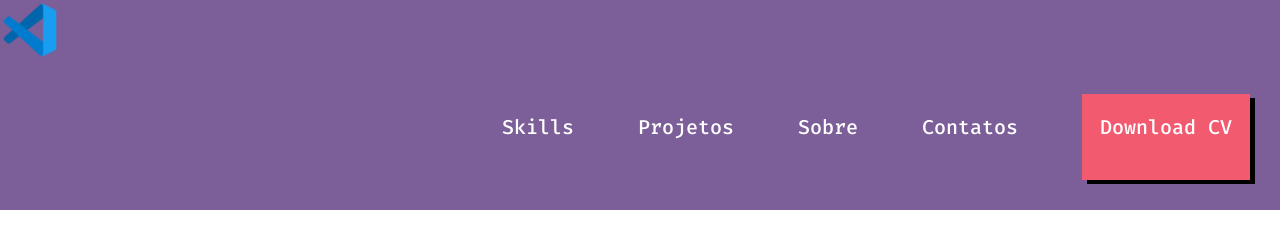
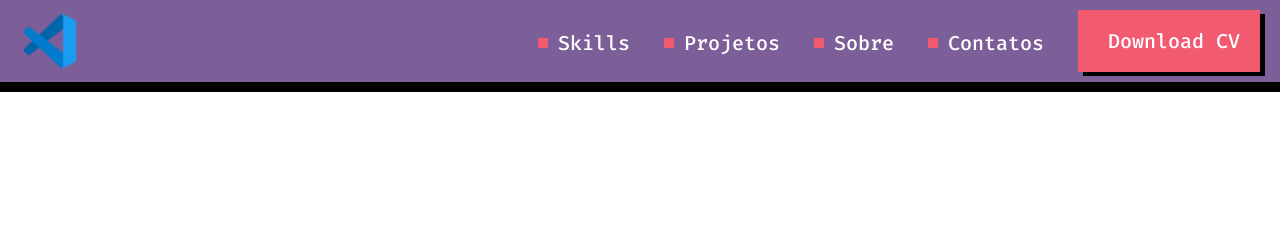
Before and after one commit to daylightdev2/portfolio, a plain HTML site: page index.html in a window 1280 px wide. Drawn offline with Linux system fonts and the light colour scheme.

Commit message:
headder visual "done"

```diff
--- a/CSS/index.CSS
+++ b/CSS/index.CSS
@@ -1,29 +1,38 @@
 header {
+    display: flex;
+    justify-content: space-between;
     background-color: #7C5E99;
-
+    border-bottom: 10px solid #000;
+    padding: 10px 20px;
 }
 
 nav {
-    /*display: inline flow-root;*/
     text-align: right;
-
 }
 
 a {
-    align-content: right;
+    display: inline-flex;
+    align-items: center;
     color: #fff;
     font-size: 20px;
     font-family: 'Fira Code', Arial, Helvetica, sans-serif;
     font-weight: 500;
     text-decoration: none;
-    margin: 30px;
+    margin-right: 30px;
+}
 
+a:before {
+    content: "";
+    background-color: #F25A70;
+    width: 10px;
+    height: 10px;
+    margin-right: 10px;
 }
 
 #button {
     display: inline-block;
     background-color: #F25A70;
     box-shadow: 5px 4px 0px black;
-    padding: 20px 18px 40px;
-
+    padding: 18px 20px;
+    margin-right: 0;
 }
--- a/index.html
+++ b/index.html
@@ -14,7 +14,7 @@
     <header>
         <img src="assets/img/logo.png" alt="Logo do site">
 
-        <nav>  <!-- Next: AULA 19 -->
+        <nav>
             <a href="" lang="en">Skills</a>
             <a href="">Projetos</a>
             <a href="">Sobre</a>
```
